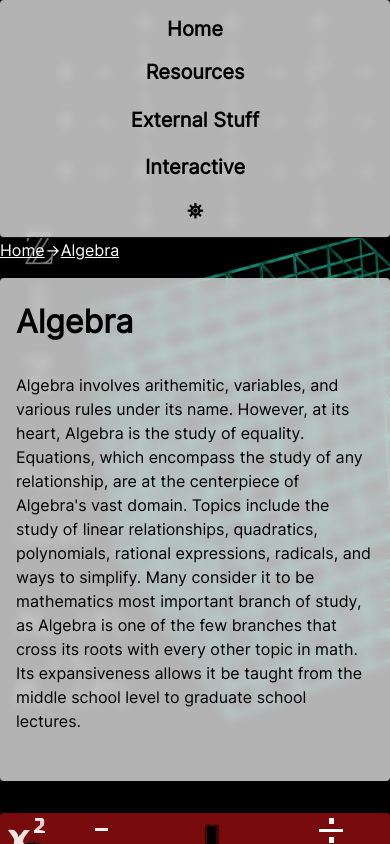
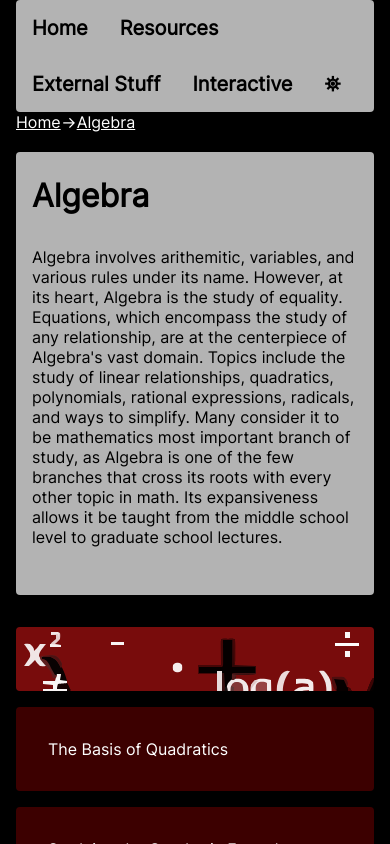
Before and after one commit to PixelatedLagg/MathInfo, a React (Create React App) app: page /algebra in a window 390 px wide. Built offline with nearby package versions, Linux system fonts and the light colour scheme.

Commit message:
new dark mode

```diff
--- a/src/App.js
+++ b/src/App.js
@@ -95,7 +95,7 @@ export default function App()
             {location.pathname !== '/' && (
             <nav role="navigation" aria-label="Main Navigation">
                 <div className="header" role="menubar" aria-label="Horizontal Menu">
-                    <Link className="header-button header-link" to="/" role="menuitem" aria-label="Visit Home Page">
+                    <Link className="header-button header-link" to="/" role="menuitem" aria-label="Visit Home Page" style={{borderTopLeftRadius: "4px", borderBottomLeftRadius: "4px"}}>
                         <span>Home</span>
                     </Link>
                     <div className="dropdown" role="presentation">
--- a/src/External.js
+++ b/src/External.js
@@ -23,7 +23,7 @@ export default function External(props)
                 <a href='https://encyclopediaofmath.org/wiki/Main_Page' aria-label="Visit Encyclopedia of Math">Encyclopedia of Math</a>
                 <a href='https://sophisticatedprimate.com/' aria-label="Visit SophisticatedPrimate">SophisticatedPrimate</a>
                 <a href='https://archive.org/details/ElementsOfAlgebraLeonhardEuler2015/mode/2up' aria-label="Visit Archive Page for Elements of Algebra by Leonhard Euler">Elements of Algebra by Leonhard Euler</a>
-                <a href='https://www.amazon.com/Introduction-Number-Theory-Problem-Solving/dp/1934124125' aria-label="Visit Amazon Page for Introduction to Number Theory (Art of Problem Solving Introduction) by Mathew Crawford">Introduction to Number Theory (Art of Problem Solving Introduction) by Mathew Crawford</a>
+                <a href='https://www.amazon.com/Introduction-Number-Theory-Problem-Solving/dp/1934124125' aria-label="Visit Amazon Page for Introduction to Number Theory by Mathew Crawford">Introduction to Number Theory by Mathew Crawford</a>
                 <a href='https://archive.org/details/precalculuswithl0000lars_e0m3' aria-label="Visit Amazon Page for Precalculus with Limits: a Graphing Approach 4th edition by Ron Larson">Precalculus with Limits: a Graphing Approach 4th edition by Ron Larson</a>
             </div>
         </div>
--- a/src/Home.js
+++ b/src/Home.js
@@ -5,7 +5,7 @@ export default function Home(){
     return (
         <div>
 
-            <img src={"/imgs/Logos/fulltext.svg"} style={{marginTop: "32px"}}></img>
+            <img src={"/imgs/Logos/fulltext.svg"} style={{marginTop: "32px", width: "100%"}}></img>
             <div className="home-alltext">
                 <h1>Welcome</h1>
                 <p style={{marginBottom: "16px"}}>Here you will find (mainly article-based) resources for Mathematics and Computer Science, along with some interactive activities to test your understanding.<br></br>William Olsen and Alexander De Carlo, two high school students passionate about these topics, created this website to share valuable knowledge with others.</p>
--- a/src/data/Resources.json
+++ b/src/data/Resources.json
@@ -1,3 +1,3 @@
 {
-    "Resources" : ["algebra", "trigonometry", "proofs", "calculus"]
+    "Resources" : ["algebra", "trigonometry", "calculus", "proofs"]
 }
--- a/src/index.css
+++ b/src/index.css
@@ -1,21 +1,15 @@
 :root
 {
-    --font-color: black;
-    --header-color: #121212;
-    --bg-color: white;
-    --header-outline: #121212;
-    --strong-color: #6400ff;
-    --font-size: 16px;
-    --line-height: 24px;
+    --darkModeBorder: 0px;
+    --darkModeBackground: white;
+    --darkModeTextColor: black;
 }
 
 [data-theme="dark"]
 {
-    --font-color: #e3e3e3;
-    --header-color: #121212;
-    --bg-color: #121212;
-    --header-outline: #e3e3e3;
-    --strong-color: #51a839;
+    --darkModeBorder: 4px;
+    --darkModeBackground: black;
+    --darkModeTextColor: white;
 }
 
 [font-size="double"]
@@ -114,47 +108,6 @@ strong
     font-weight: normal;
 }
 
-/* Header */
-
-.header
-{
-    background-color: var(--header-color);
-    padding-left: 16px;
-    padding-right: 16px;
-    padding-bottom: 16px;
-    border-bottom: 1px solid var(--header-outline);
-}
-
-.header-link
-{
-    padding: 0;
-    margin: 0;
-    text-decoration: none;
-    display: inline-block;
-}
-
-.header-button
-{
-    background-color: #00DDFF;
-    padding: 10px;
-    width: min-content;
-}
-
-.header-button:hover {
-    color: black;
-}
-
-.header > *
-{
-    margin-top: 16px;
-    margin-right: 24px;
-}
-
-.header * span
-{
-    color: black;
-}
-
 #location
 {
     top: 0;
@@ -206,10 +159,6 @@ a span, button span
     white-space: nowrap;
 }
 
-.header-button span
-{
-    line-height: 1.17em;
-}
 
 nav
 {
@@ -232,7 +181,6 @@ nav
     background-color: white;
     max-width: fit-content;
     box-shadow: 0px 8px 16px 0px rgba(0,0,0,0.2);
-    z-index: 2;
     border-bottom-left-radius: 5px;
     border-bottom-right-radius: 5px;
     border-top-right-radius: 5px;
@@ -244,7 +192,7 @@ nav
     padding: 12px 16px;
     text-decoration: none;
     display: block;
-    z-index: 2;
+    position: relative;
 }
 
 .dropdown-content a:hover, .dropdown-content button:hover
@@ -272,6 +220,8 @@ nav
     background-color: var(--bg-color);
     overflow: auto;
     min-height: 100%;
+    padding-left: 16px;
+    padding-right: 16px;
 }
 
 .content
@@ -316,7 +266,7 @@ nav
 {
     width: calc(100% - 6px);
     border-radius: 5px;
-    border: 1px solid var(--font-color);
+    border: 1px solid var(--darkModeTextColor);
     display: block;
     margin: 0 auto;
     max-width: 720px;
@@ -469,36 +419,40 @@ input[type="number"]
     }
 }
 
+@media (max-width: 1000px)
+{
+    .button-grid {
+        grid-template-columns: 1fr 1fr !important;
+    }
+    .article-grid {
+        grid-template-columns: none !important;
+    }
+}
+
 @media (max-width: 496px)
 {
-    .header-menu
-    {
-        display: unset;
-    }
-    .header > *
-    {
-        margin-right: 0;
-        padding-left: 0;
-        padding-right: 0;
-        width: 100%;
-    }
-    .header-button
-    {
-        text-align: center;
-    }
     .dropdown-button
     {
         width: 100%;
     }
+    body {
+        background: black;
+    }
+    .button-grid, .article-grid {
+        grid-template-columns: none !important;
+    }
+    .home-alltext {
+        margin-bottom: 32px !important;
+    }
+    .footer {
+        margin-top: 32px !important;
+        position: relative !important;
+    }
 }
 
-#wcag
-{
-    border: none;
-    width: min-content;
+html {
+    overflow: hidden;
 }
-
-/* REDESIGN */
 
 .content {
     flex: 1;
@@ -567,7 +521,6 @@ nav {
     margin-bottom: 80px;
     background-color: rgba(255, 255, 255, 0.7);
     backdrop-filter: blur(5px);
-    z-index: 0;
 }
 
 .home-alltext * {
@@ -606,29 +559,6 @@ nav {
     padding: 0;
 }
 
-/* MAIN REDESIGN */
-
-.header {
-    padding: 4px;
-    background-color: rgba(255, 255, 255, 0.7);
-    backdrop-filter: blur(5px);
-    border-radius: 4px;
-}
-
-nav {
-    background: none;
-}
-
-.header-button span {
-    font-weight: bold;
-    color: black;
-}
-
-.header-button {
-    background: none;
-    margin-top: 4px;
-}
-
 .content {
     height: 100vh; /* Takes up the full height of the viewport */
     width: 100%; /* Takes up the full width of the container */
@@ -645,20 +575,8 @@ nav {
     width: 300px; /* Or any specific width you'd like for the media div */
     overflow-y: auto; /* Allows scrolling if media content overflows */
 }
-.dropdown {
-    margin-top: 0;
-}
 
-.dropdown button {
-    margin-top: 0;
-}
-
-span:hover {
-    text-decoration: underline;
-    text-decoration-color: #22A887;
-    text-decoration-thickness: 4px;
-    text-decoration-style: solid;
-}
+/* START SECTION RELATED */
 
 .article-grid a {
     backdrop-filter: blur(5px);
@@ -681,6 +599,10 @@ span:hover {
     border-radius: 4px;
     margin-bottom: 16px;
 }
+
+/* END SECTION RELATED */
+
+/* START SECTION SPECIFIC */
 
 .algebra-section .divider {
     background-image: url('../public/imgs/Algebra/algebra-divider.svg');
@@ -754,14 +676,83 @@ span:hover {
     background: rgba(68, 92, 100, 1);
 }
 
+/* END SECTION SPECIFIC */
+
+/* START HEADER */
+
+.header {
+    display: flex;
+    flex-wrap: wrap;
+    justify-content: left;
+    background-color: rgba(255, 255, 255, 0.7);
+    border-radius: 4px;
+    backdrop-filter: blur(5px);
+}
+
+.header-button {
+    padding: 16px;
+    background: none;
+    color: black;
+}
+
+.header-button:hover {
+    background: white;
+}
+
+.dropdown-content {
+    position: absolute;
+}
+
+nav {
+    background: none;
+}
+
+.dropdown {
+    margin-top: 0;
+}
+
+.dropdown button {
+    margin-top: 0;
+}
+
+a {
+    text-decoration: none;
+}
+
+.container > nav {
+    z-index: 2;
+}
+
+.container > div {
+    z-index: 1;
+}
+
+.dropdown-content a:hover .dropdown-button {
+    background: white;
+}
+
+.header-button {
+    transition: all 0.15s ease-in-out;
+    display: block;
+}
+
 .text a {
     color: black;
 }
 
 .text strong, .text sup {
-    color: #6400ff; /* PERFECT COLOR FOR CONTRAST 7:1 WHITE AND 2.99:1 BLACK*/
+    color: #6400ff;
 }
 
 .section img {
     margin: 0 auto;
 }
+
+.content {
+    border: solid white var(--darkModeBorder);
+    background: var(--darkModeBackground);
+}
+
+.content p, .content h1, .content i {
+    color: var(--darkModeTextColor);
+}
```
Also changed, not shown: 1 other file (tests, documents, lock files or other folders).
